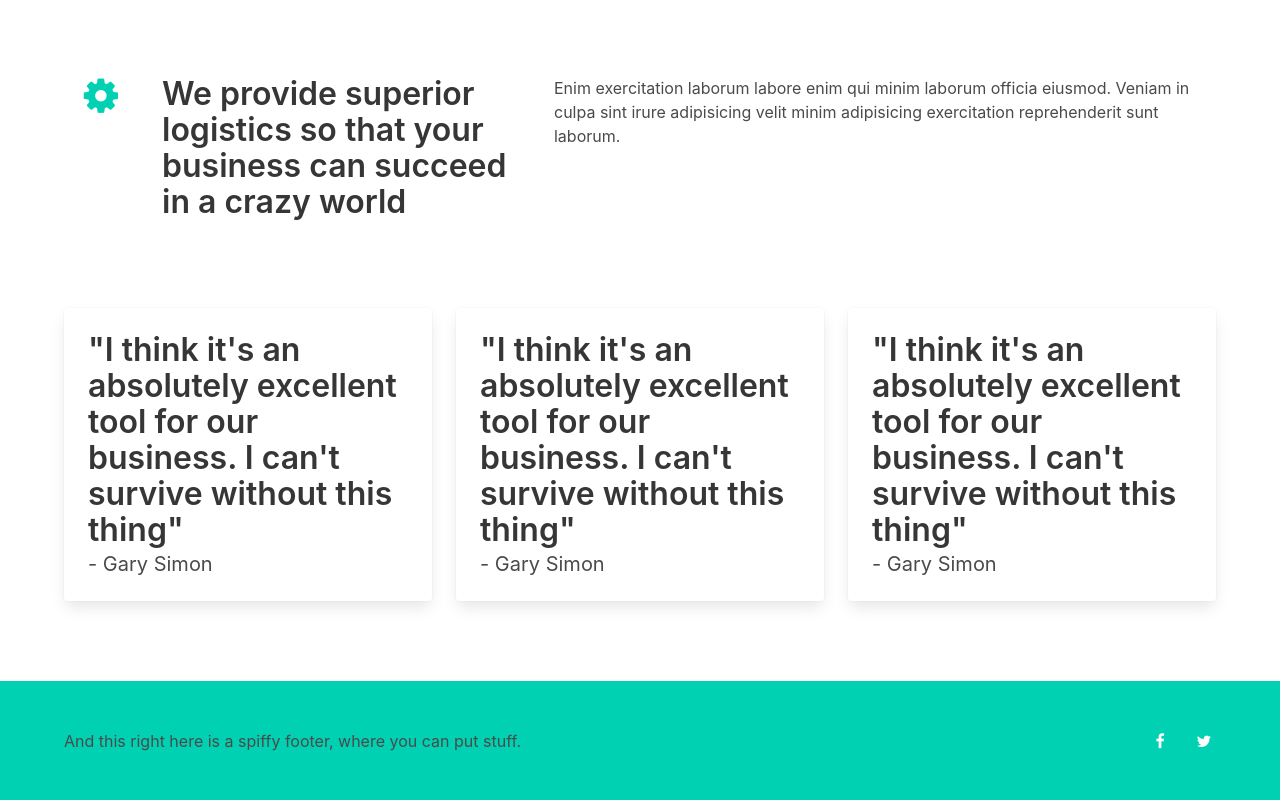
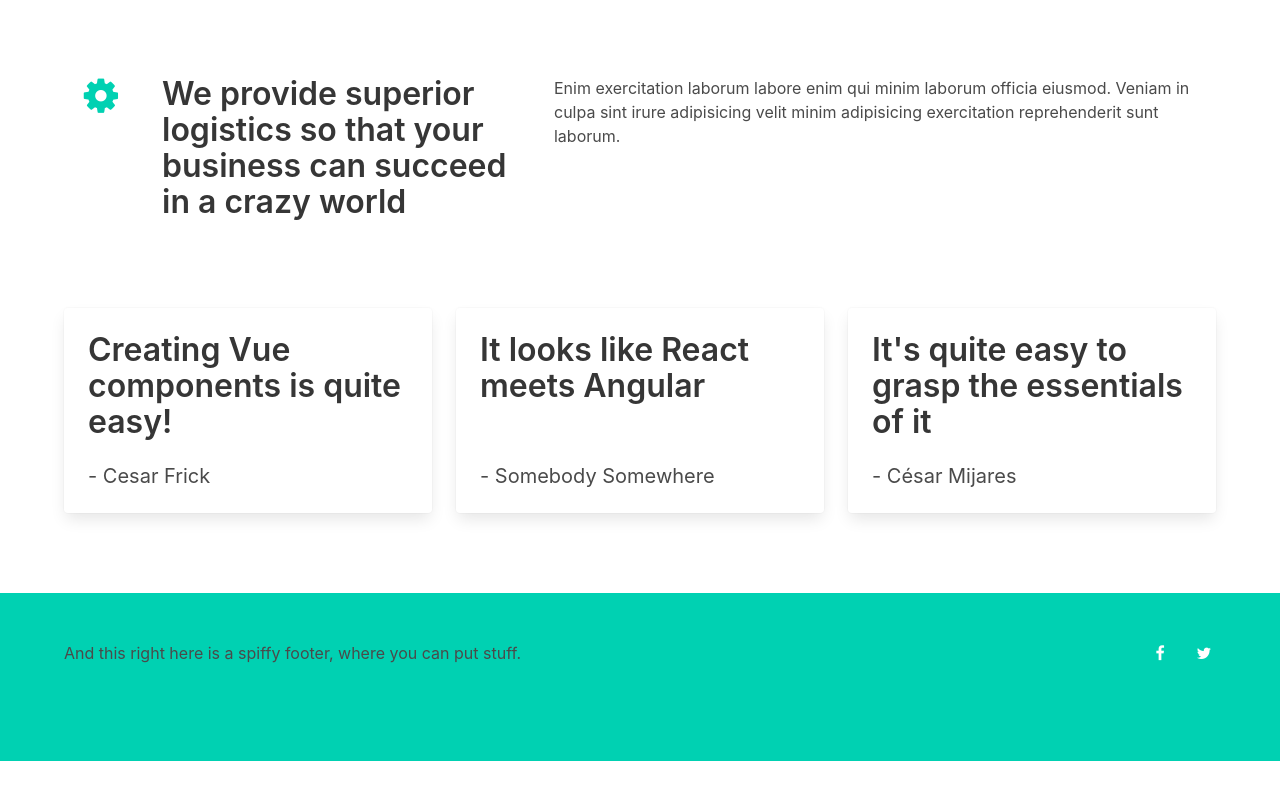
Before and after one commit to cesarfrick/react-angular-vue-by-example, a Vue app in the folder compare-vue/: page /#/ in a window 1280 px wide. Shown: the part 500-1300 px from the top of the page. After the commit the page ends 1261 px from the top, so only its background shows below. Built offline with nearby package versions, Linux system fonts and the light colour scheme.

Commit message:
[Card] Create component and implement it on Home and Faq

```diff
--- /dev/null
+++ b/compare-vue/src/components/Card.vue
@@ -0,0 +1,30 @@
+<template>
+    <div class="card">
+        <div class="card-content">
+            <p class="title is-spaced">{{ title }}</p>
+            <p class="subtitle">{{ body }}</p>
+        </div>
+    </div>
+</template>
+
+<script>
+export default {
+  name: 'card',
+  props: ['title', 'body'],
+};
+</script>
+
+<style lang="scss">
+@import '../../node_modules/bulma/css/bulma.css';
+
+.card {
+    height: 100%;
+
+    &-content {
+        display: flex;
+        flex-direction: column;
+        height: 100%;
+        justify-content: space-between;
+    }
+}
+</style>
--- a/compare-vue/src/components/Faq.vue
+++ b/compare-vue/src/components/Faq.vue
@@ -7,12 +7,7 @@
 
           <div class="columns" v-if="faqs && faqs.length">
             <div class="column is-one-third" v-for="faq of faqs" :key="faq.id">
-              <div class="card">
-                <div class="card-content">
-                  <p class="title">{{ faq.title }}</p>
-                  <p class="subtitle">{{ faq.body }}</p>
-                </div>
-              </div>
+              <faq-card :title="faq.title" :body="faq.body"></faq-card>
             </div>
           </div>
         </section>
@@ -22,6 +17,7 @@
 
 <script>
 import axios from 'axios';
+import Card from './Card';
 
 export default {
   name: 'faq',
@@ -38,6 +34,9 @@ export default {
       .catch((e) => {
         this.errors.push(e);
       });
+  },
+  components: {
+    'faq-card': Card,
   },
 };
 </script>
--- a/compare-vue/src/components/Home.vue
+++ b/compare-vue/src/components/Home.vue
@@ -26,30 +26,9 @@
           </div>
         </div>
 
-        <div class="columns pd">
-          <div class="column">
-            <div class="card">
-              <div class="card-content">
-                <p class="title">"I think it's an absolutely excellent tool for our business. I can't survive without this thing"</p>
-                <p class="subtitle">- Gary Simon</p>
-              </div>
-            </div>
-          </div>
-          <div class="column">
-            <div class="card">
-              <div class="card-content">
-                <p class="title">"I think it's an absolutely excellent tool for our business. I can't survive without this thing"</p>
-                <p class="subtitle">- Gary Simon</p>
-              </div>
-            </div>
-          </div>
-          <div class="column">
-            <div class="card">
-              <div class="card-content">
-                <p class="title">"I think it's an absolutely excellent tool for our business. I can't survive without this thing"</p>
-                <p class="subtitle">- Gary Simon</p>
-              </div>
-            </div>
+        <div class="columns pd" v-if="testimonials && testimonials.length">
+          <div class="column" v-for="(testimonial, index) in testimonials" :key="index">
+            <testimony :title="testimonial.testimony" :body="`- ${testimonial.author}`"></testimony>
           </div>
         </div>
       </div>
@@ -58,13 +37,23 @@
 </template>
 
 <script>
+import Card from './Card';
+
 export default {
   name: 'home',
   data() {
     return {
       heading: 'Soaring to new heights',
       subheading: 'Et aliqua reprehenderit dolore laboris enim id cupidatat ad sit do sint proident reprehenderit occaecat. Nulla ipsum ex veniam esse.',
+      testimonials: [
+        { testimony: 'Creating Vue components is quite easy!', author: 'Cesar Frick' },
+        { testimony: 'It looks like React meets Angular', author: 'Somebody Somewhere' },
+        { testimony: 'It\'s quite easy to grasp the essentials of it', author: 'César Mijares' },
+      ],
     };
+  },
+  components: {
+    testimony: Card,
   },
 };
 </script>
```
